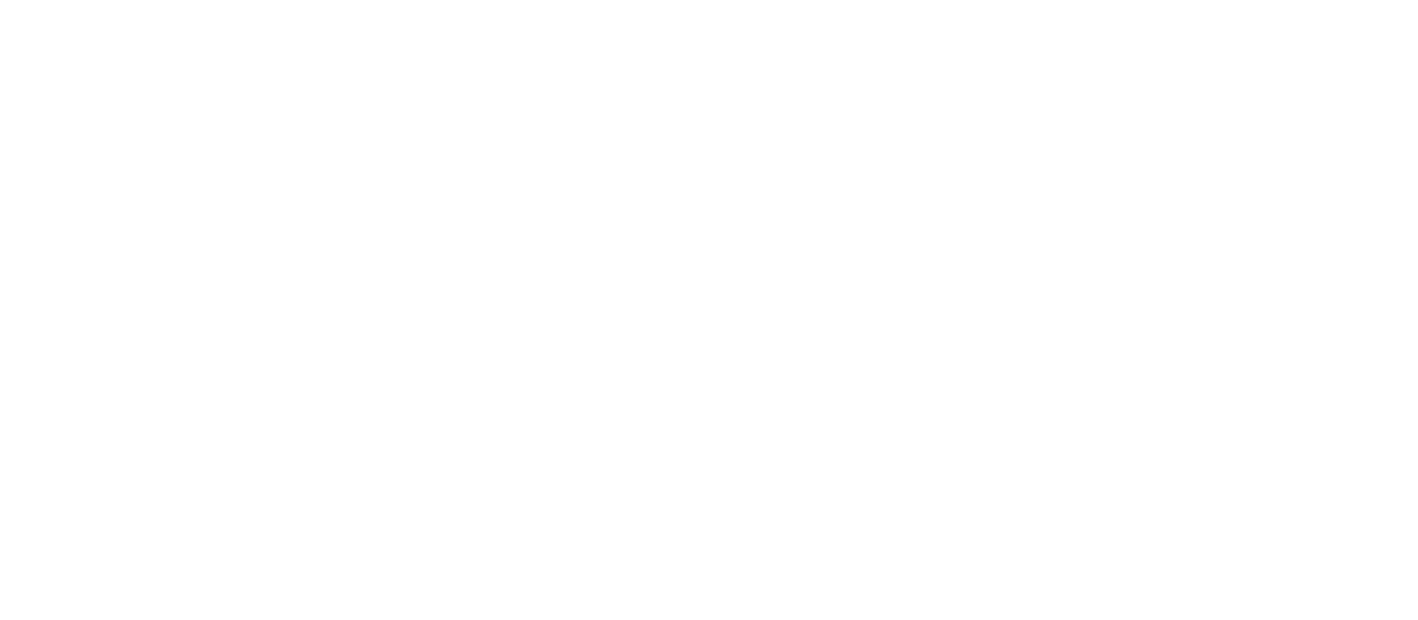
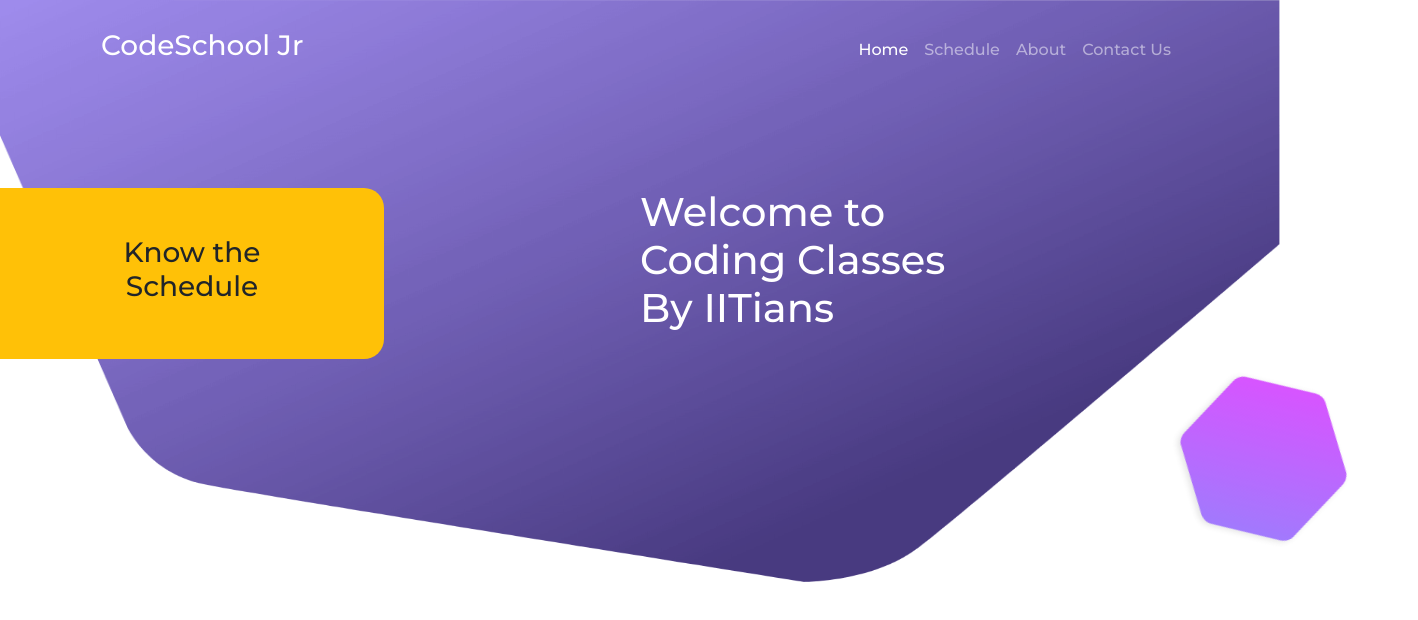
Before and after one commit to CodeSchool-Jr/website, a plain HTML site: page index.html in a window 1280 px wide. Shown: the whole page, 1418 px wide, since content can reach past the window. Drawn offline with nearby package versions, Linux system fonts and the light colour scheme.

Commit message:
draft home section

```diff
--- a/css/home.css
+++ b/css/home.css
@@ -0,0 +1,63 @@
+@import url('https://fonts.googleapis.com/css2?family=Montserrat:wght@100;200;300;400;500;600;700;800;900&display=swap');
+
+@keyframes rotation {
+    from {transform: rotate(0deg);}
+    to {transform: rotate(359deg);}
+}
+
+html, body{
+    height: 100%;
+}
+header {
+    position: fixed;
+    width: 100%;
+    transition: 0.3s;
+    z-index: 1;
+}
+.hex1 {
+    animation: rotation 30s infinite linear;
+    position: absolute;
+    bottom: 0;
+    right: -100px;
+}
+#navbarContainer .navbar {
+    background-color: transparent;
+    font-family: 'Montserrat';
+    font-weight: 500;
+}
+.home-section {
+    position: relative;
+    background-image: url('../images/banner-bg.png');
+    background-repeat: no-repeat;
+    background-size: 100% 100%;
+    font-family: 'Montserrat';
+    font-weight: 500;
+    padding: 140px 0px 175px 0px;
+}
+.know-your-schedule-banner {
+    width: 90%;
+    transition: 0.3s cubic-bezier(0.07, 0.99, 0.43, 1.36);
+    cursor: pointer;
+    border-top-right-radius: 20px;
+    border-bottom-right-radius: 20px;
+}
+.know-your-schedule-banner:hover {
+    width: 98%;
+}
+@media(max-width: 768px){
+    header {
+        background: #554697;
+
+    }
+    .home-section {
+        background: linear-gradient(0deg, #78719c,#554697);
+        padding: 90px 0px 85px 0px;
+    }
+    .know-your-schedule-banner {
+        order: 2;
+    }
+    .welcome-title-container{
+        margin: 30px 0px 90px 0px;
+        text-align: center;
+    }
+}
--- a/index.html
+++ b/index.html
@@ -15,7 +15,57 @@
         <link rel="stylesheet" href="css/previousclass.css">
     </head>
     <body>
-        <section class="container-fluid p-0">
+        <header>
+            <div class="container align-items-center py-3" id="navbarContainer">
+                <nav class="navbar navbar-dark navbar-expand-md navbar-light">
+                    <a class="navbar-brand" href="#"><h3>CodeSchool Jr</h3></a>
+                    <button class="navbar-toggler" type="button" data-toggle="collapse" data-target="#mobileNavbar"
+                        aria-controls="mobileNavbar" aria-expanded="false" aria-label="Toggle navigation">
+                        <span class="navbar-toggler-icon"></span>
+                    </button>
+                    <div class="collapse navbar-collapse" id="mobileNavbar">
+                        <ul class="navbar-nav mt-2 mt-lg-0 ml-auto">
+                            <li class="nav-item active">
+                                <a class="nav-link" href="#">Home <span class="sr-only">(current)</span></a>
+                            </li>
+                            <li class="nav-item">
+                                <a class="nav-link" href="#">Schedule </a>
+                            </li>
+                            <li class="nav-item">
+                                <a class="nav-link" href="#">About</a>
+                            </li>
+                            <li class="nav-item">
+                                <a class="nav-link" href="#">Contact Us</a>
+                            </li>
+                        </ul>
+                    </div>
+                </nav>
+            </div>
+        </header>
+        <section class="home-section container-fluid">
+            <div class="row no-gutters py-5">
+                    <div class="col-md-4 order-2 order-sm-2 order-md-0 order-lg-0 order-xl-0">
+                        <div class="know-your-schedule-banner bg-warning py-5 d-inline-block text-center">
+                            <h3>Know the<br>Schedule</h3>
+                        </div>
+                    </div>
+                    <div class="col-md-2">
+
+                    </div>
+                    <div class="col-md-6 text-white">
+                        <div class="welcome-title-container">
+                            <h1>
+                                Welcome to<br>
+                                Coding Classes<br>
+                                By IITians
+                            </h1>
+                        </div>
+                    </div>
+            </div>
+            <img src="images/hex1.png" class="hex1" />
+        </section>
+
+        <section class="container-fluid p-0" style="height: 1000px;">
 
         </section>
 
@@ -23,8 +73,21 @@
 
         </section>
 
-        <section class="container-fluid p-0">
-
-        </section>
+        <script>
+            $(document).ready(function(){
+                var scroll_pos = 0;
+                var window_width = window.innerWidth;
+                $(document).scroll(function() {
+                    if (window_width > 768){
+                        scroll_pos = $(this).scrollTop();
+                        if(scroll_pos > 100) {
+                            $("header").css('background-color', '#6051a0');
+                        } else {
+                            $("header").css('background-color', 'transparent');
+                        }
+                    }
+                });
+            });
+        </script>
     </body>
 </html>
```
Also changed, not shown: images/banner-bg.png (added), images/hex1.png (added).
